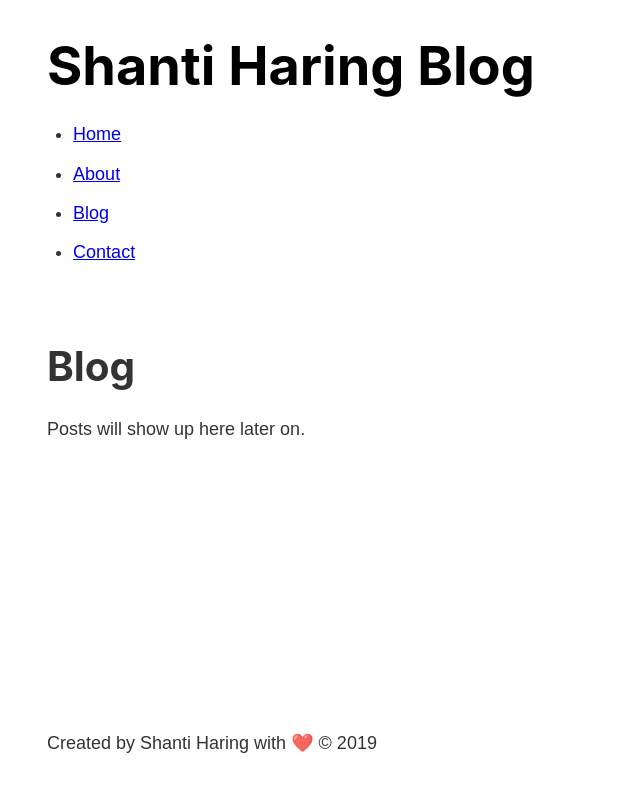
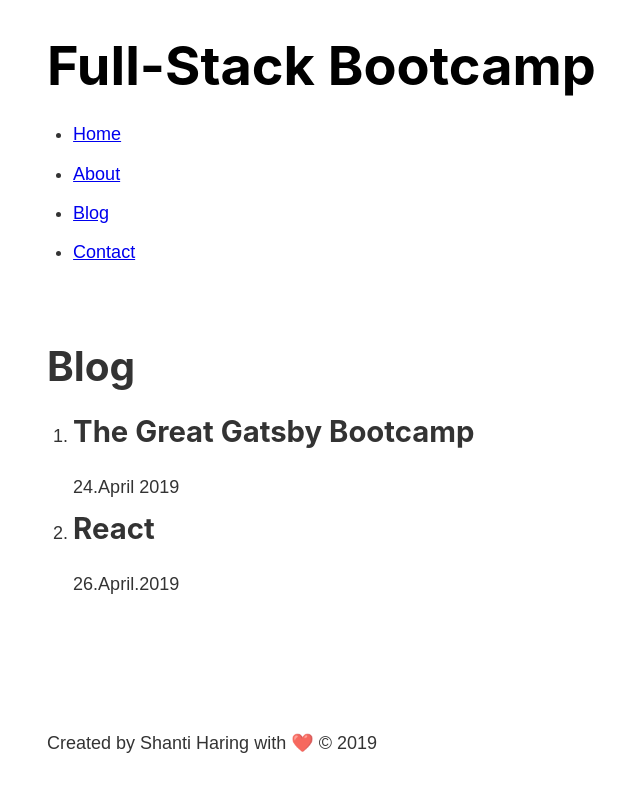
Before and after one commit to AshantiCode/Gatsby, a Gatsby site: page /blog in a window 1280 px wide. Shown: the whole page, without its empty margins (236-876 px from the left). Built offline with nearby package versions, Linux system fonts and the light colour scheme; Gatsby itself is replaced by a stand-in of ours.

Commit message:
Startet creating BlogPages with Node API

```diff
--- a/gatsby-config.js
+++ b/gatsby-config.js
@@ -1,3 +1,17 @@
 module.exports = {
-  plugins: [`gatsby-plugin-sass`],
+  siteMetadata: {
+    title: "Full-Stack Bootcamp",
+    author: "Shanti Haring",
+  },
+  plugins: [
+    `gatsby-plugin-sass`,
+    {
+      resolve: `gatsby-source-filesystem`,
+      options: {
+        name: "src",
+        path: `${__dirname}/src/`,
+      },
+    },
+    "gatsby-transformer-remark",
+  ],
 }
--- /dev/null
+++ b/gatsby-node.js
@@ -0,0 +1,13 @@
+const path = require("path")
+
+//this function runs when a new node is created!
+module.exports.onCreateNode = ({ node, actions }) => {
+  const { createNodeField } = actions
+
+  if (node.internal.type === "MarkdownRemark") {
+    const slug = path.basename(node.fileAbsolutePath, ".md")
+    console.log("@@@@@@@@@@@@@@@", slug)
+  }
+}
+
+// console.log(JSON.stringify(node, undefined, 4))
--- a/package.json
+++ b/package.json
@@ -6,7 +6,7 @@
   "license": "MIT",
   "scripts": {
     "build": "gatsby build",
-    "develop": "gatsby develop",
+    "develop": "env-cmd .env.development gatsby develop",
     "format": "prettier --write src/**/*.{js,jsx}",
     "start": "npm run develop",
     "serve": "gatsby serve",
@@ -15,11 +15,14 @@
   "dependencies": {
     "gatsby": "^2.3.25",
     "gatsby-plugin-sass": "^2.0.11",
+    "gatsby-source-filesystem": "^2.0.28",
+    "gatsby-transformer-remark": "^2.3.8",
     "node-sass": "^4.11.0",
     "react": "^16.8.6",
     "react-dom": "^16.8.6"
   },
   "devDependencies": {
+    "env-cmd": "^8.0.2",
     "prettier": "^1.17.0"
   },
   "repository": {
--- a/src/components/footer.js
+++ b/src/components/footer.js
@@ -1,10 +1,22 @@
 import React from "react"
 
+import { graphql, useStaticQuery } from "gatsby"
+
 const Footer = () => {
+  const data = useStaticQuery(graphql`
+    query {
+      site {
+        siteMetadata {
+          author
+        }
+      }
+    }
+  `)
+
   return (
     <footer>
       <p>
-        Created by Shanti Haring with{" "}
+        Created by {data.site.siteMetadata.author} with{" "}
         <span role="img" aria-label="red heard">
           ❤️
         </span>{" "}
--- a/src/components/header.js
+++ b/src/components/header.js
@@ -1,14 +1,24 @@
 import React from "react"
-import { Link } from "gatsby"
+import { Link, graphql, useStaticQuery } from "gatsby"
 
 import headerStyles from "./header.module.scss"
 
 const Header = () => {
+  const data = useStaticQuery(graphql`
+    query {
+      site {
+        siteMetadata {
+          title
+        }
+      }
+    }
+  `)
+
   return (
     <header className={headerStyles.header}>
       <h1>
         <Link to="/" className={headerStyles.title}>
-          Shanti Haring Blog
+          {data.site.siteMetadata.title}
         </Link>
       </h1>
       <nav>
--- a/src/pages/blog.js
+++ b/src/pages/blog.js
@@ -1,12 +1,40 @@
 import React from "react"
+import { graphql, useStaticQuery } from "gatsby"
 
 import Layout from "../components/layout"
 
 const BlogPage = () => {
+  const data = useStaticQuery(graphql`
+    query {
+      allMarkdownRemark {
+        edges {
+          node {
+            frontmatter {
+              title
+              date
+            }
+          }
+        }
+      }
+    }
+  `)
+
+  console.log(data)
+
   return (
     <Layout>
       <h1>Blog</h1>
-      <p>Posts will show up here later on.</p>
+
+      <ol>
+        {data.allMarkdownRemark.edges.map(edge => {
+          return (
+            <li>
+              <h2> {edge.node.frontmatter.title} </h2>
+              <p> {edge.node.frontmatter.date} </p>
+            </li>
+          )
+        })}
+      </ol>
     </Layout>
   )
 }
--- /dev/null
+++ b/src/posts/gatsby.md
@@ -0,0 +1,12 @@
+---
+title: "The Great Gatsby Bootcamp"
+date: "24.April 2019"
+---
+
+I just launched a new Bootcamp
+
+## Topics Covered
+
+1. Gatsby
+2. Graphql
+3. React
--- /dev/null
+++ b/src/posts/react.md
@@ -0,0 +1,6 @@
+---
+title: "React"
+date: "26.April.2019"
+---
+
+In this post you'll learn React.
```
Also changed, not shown: 2 other files.
